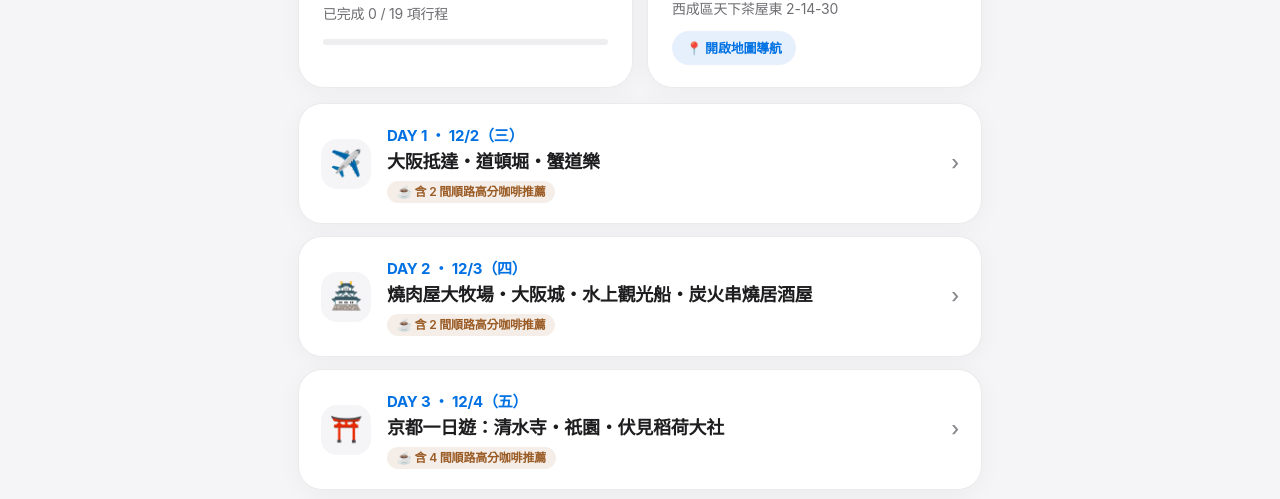
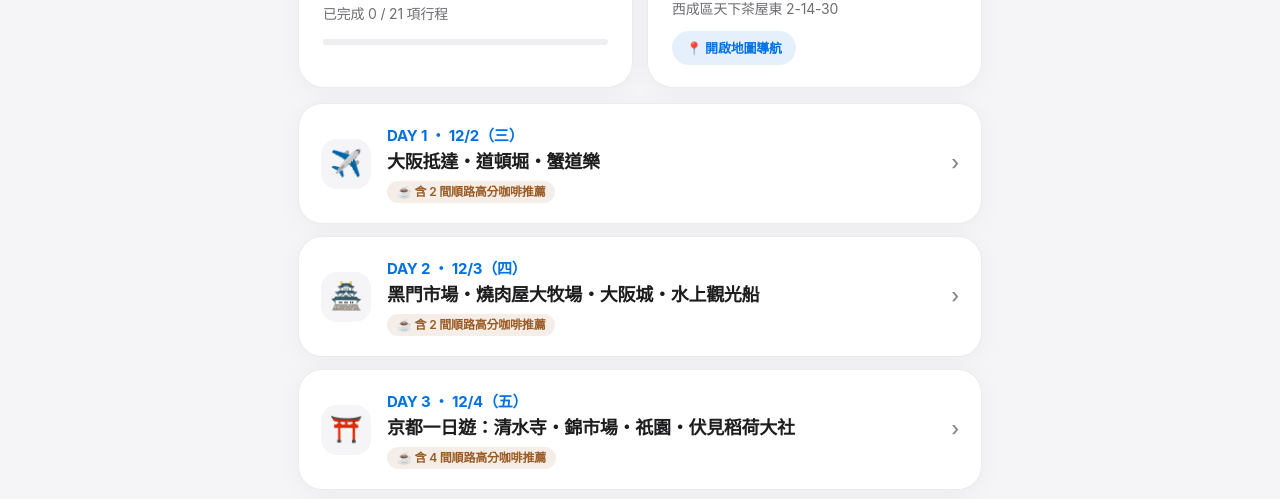
Before and after one commit to cyhong1988/family_travel.github.io, a plain HTML site: page index.html in a window 1280 px wide. Shown: the part 434-933 px from the top of the page. Drawn offline with Linux system fonts and the light colour scheme.

Commit message:
Update index.html

```diff
--- a/index.html
+++ b/index.html
@@ -779,7 +779,7 @@ textarea { min-height: 96px; }
 <dialog id="dlg"><div id="dlgbody"></div></dialog>
 
 <script>
-const KEY = "osaka-trip-apple-v4";
+const KEY = "osaka-trip-apple-v5";
 const INN = {
   label: "民宿：大阪民泊【山也居】",
   q: "大阪民泊【山也居】 2 Chome-14-30 Tengachayahigashi, Nishinari Ward, Osaka"
@@ -816,8 +816,12 @@ const DEF = [
     ]
   },
   {
-    id:"d2",date:"12/3（四）",title:"燒肉屋大牧場・大阪城・水上觀光船・炭火串燒居酒屋",emoji:"🏯",
+    id:"d2",date:"12/3（四）",title:"黑門市場・燒肉屋大牧場・大阪城・水上觀光船",emoji:"🏯",
     items:[
+      {id:"b0",time:"09:30–11:30",icon:"🏮",title:"逛當地市場：黑門市場",notes:"從天下茶屋站搭地鐵堺筋線直達「日本橋站」，步行 2 分鐘即達「大阪廚房」黑門市場\n整條街都有遮雨棚、路面平坦好走，帶媽媽逛傳統乾貨、和菓子與現烤海鮮小點，逛完步行 6 分鐘即可去道頓堀吃午餐",maps:[
+        {label:"黑門市場",q:"黒門市場 大阪"},
+        {label:"地鐵 日本橋站",q:"日本橋駅 大阪"}
+      ]},
       {id:"b1",time:"12:00",icon:"🥩",title:"午餐：燒肉屋 大牧場 道頓堀店",notes:"享用日本國產和牛燒肉大餐（午間時段更划算）\n地址：大阪市中央區道頓堀 1-6-15 コムラード・ドウトンビル 5F",maps:[
         {label:"燒肉屋 大牧場 道頓堀店",q:"燒肉屋 大牧場 道頓堀店 Osaka"}
       ]},
@@ -834,12 +838,12 @@ const DEF = [
       ]}
     ],
     cafes:[
-      {id:"cf3",name:"AUN COFFEE ROASTERS",rating:"4.8 ★",spot:"早上 09:00 營業・南海難波站步行 5 分鐘",desc:"上午出門前往道頓堀吃燒肉前最順路的精品烘焙坊，手沖單品與義式拿鐵水準極高。",q:"AUN COFFEE ROASTERS 大阪"},
+      {id:"cf3",name:"AUN COFFEE ROASTERS",rating:"4.8 ★",spot:"早上 09:00 營業・南海難波站步行 5 分鐘",desc:"上午逛黑門市場或前往道頓堀吃燒肉前最順路的精品烘焙坊，手沖單品與義式拿鐵水準極高。",q:"AUN COFFEE ROASTERS 大阪"},
       {id:"cf4",name:"R・J CAFE",rating:"4.6 ★",spot:"大阪城・天滿橋水岸旁",desc:"參觀大阪城公園或搭乘水上觀光船前後順路可訪，招牌「ECOPRESSO」是可以連同餅乾杯一起吃掉的濃縮咖啡。",q:"R・J CAFE 大阪市北区天満3-2-1"}
     ]
   },
   {
-    id:"d3",date:"12/4（五）",title:"京都一日遊：清水寺・祇園・伏見稻荷大社",emoji:"⛩️",
+    id:"d3",date:"12/4（五）",title:"京都一日遊：清水寺・錦市場・祇園・伏見稻荷大社",emoji:"⛩️",
     items:[
       {id:"c1",time:"08:30–10:15",icon:"🚃",title:"出發前往京都（京阪電車直達路線）",notes:"1. 08:30 從「大阪民泊【山也居】」步行至「天下茶屋站」\n2. 搭乘 Osaka Metro 堺筋線前往「北濱站」（車程約 11 分鐘）\n3. 站內轉乘「京阪電車（特急）」往出町柳方向，直達「祇園四條站」（車程約 48 分鐘，免進京都車站人擠人）",maps:[
         INN,
@@ -852,11 +856,11 @@ const DEF = [
         {label:"三年坂（產寧坂）",q:"産寧坂 京都"},
         {label:"二年坂",q:"二年坂 京都"}
       ]},
-      {id:"c3",time:"13:00–14:30",icon:"🍜",title:"午餐：祇園・河原町商圈京都風味料理",notes:"下山後於祇園或四條河原町一帶享用京都午餐（推薦京料理、湯豆腐、鰻魚飯或抹茶蕎麥麵）",maps:[
-        {label:"四條河原町 午餐搜尋",q:"四条河原町 ランチ 京都"},
-        {label:"祇園 午餐搜尋",q:"祇園 ランチ 京都"}
+      {id:"c3",time:"13:00–14:45",icon:"🧺",title:"午餐＆逛當地市場：錦市場（京都廚房）",notes:"下山後於四條河原町一帶享用京都午餐，接著散步 3 分鐘逛擁有四百年歷史的「錦市場」\n整條有遮雨棚，帶媽媽逛傳統京漬物、現煎玉子燒、豆乳甜甜圈與京都乾貨伴手禮",maps:[
+        {label:"錦市場",q:"錦市場 京都"},
+        {label:"四條河原町 午餐搜尋",q:"四条河原町 ランチ 京都"}
       ]},
-      {id:"c4",time:"14:45–16:00",icon:"🏮",title:"八坂神社・花見小路・鴨川散步",notes:"參拜祇園總本社「八坂神社」\n漫步充滿傳統木造町家風情的「花見小路」與白川南通\n至「鴨川四條大橋」吹風拍照，感受京都悠閒氛圍",maps:[
+      {id:"c4",time:"15:00–16:00",icon:"🏮",title:"八坂神社・花見小路・鴨川散步",notes:"參拜祇園總本社「八坂神社」\n漫步充滿傳統木造町家風情的「花見小路」與白川南通\n至「鴨川四條大橋」吹風拍照，感受京都悠閒氛圍",maps:[
         {label:"八坂神社",q:"八坂神社 京都"},
         {label:"花見小路",q:"花見小路 京都"},
         {label:"鴨川 四條大橋",q:"四条大橋 京都"}
@@ -874,14 +878,18 @@ const DEF = [
     cafes:[
       {id:"cf11",name:"星巴克 京都二寧坂ヤサカ茶屋店",rating:"4.4 ★",spot:"二年坂石板老街中段・全球唯一榻榻米星巴克",desc:"由百年傳統京町家改建，掛著暖簾並設有日式榻榻米座席，逛二年坂時非常適合帶長輩進去體驗古都氛圍。",q:"スターバックス コーヒー 京都二寧坂ヤサカ茶屋店"},
       {id:"cf5",name:"% ARABICA 京都東山店",rating:"4.3 ★",spot:"二年坂・八坂塔正前方（清水寺動線必經）",desc:"京都最具代表性的街拍咖啡地標，招牌京都拿鐵（Kyoto Latte）香醇滑順，適合走訪清水寺途中外帶一杯。",q:"% ARABICA 京都東山店"},
-      {id:"cf6",name:"Weekenders Coffee Tominokoji",rating:"4.7 ★",spot:"四條河原町午餐後步行約 5 分鐘",desc:"隱身在停車場深處的京町家秘境咖啡吧，庭園氛圍極具禪意，淺焙手沖咖啡品質頂尖。",q:"Weekenders Coffee Tominokoji 京都"},
+      {id:"cf6",name:"Weekenders Coffee Tominokoji",rating:"4.7 ★",spot:"錦市場・四條河原町步行約 5 分鐘",desc:"隱身在停車場深處的京町家秘境咖啡吧，逛完錦市場順道散步過去非常近，淺焙手沖品質頂尖。",q:"Weekenders Coffee Tominokoji 京都"},
       {id:"cf7",name:"Vermillion - cafe.",rating:"4.7 ★",spot:"伏見稻荷大社・千本鳥居出口旁",desc:"參拜完伏見稻荷大社走下來就能休息的森林系露台咖啡廳，採用 Weekenders 咖啡豆，環境清幽舒適。",q:"Vermillion - cafe. 京都"}
     ]
   },
   {
-    id:"d4",date:"12/5（六）",title:"本町海鮮丼・心齋橋購物・爐端燒",emoji:"🛍️",
+    id:"d4",date:"12/5（六）",title:"木津市場・本町海鮮丼・心齋橋購物・爐端燒",emoji:"🛍️",
     items:[
-      {id:"e1",time:"11:30",icon:"🐟",title:"午餐：生鮪魚海鮮丼",notes:"從天下茶屋站搭地鐵前往本町站\n海鮮丼まぐろ丸 本店\n品嚐新鮮生鮪魚及海鮮丼",maps:[
+      {id:"e0",time:"08:45–10:45",icon:"🍎",title:"逛當地早市：木津市場（大阪木津卸売市場）",notes:"距離民宿超近！從天下茶屋站搭車僅 1–2 站（約 4 分鐘）至「大國町站」步行 3 分鐘\n大阪在地家庭主婦與餐廳主廚採買的批發早市，環境乾淨明亮，帶媽媽逛日本當季草莓、蜜柑、乾貨與海鮮\n逛完直接從「大國町站」搭地鐵御堂筋線直達「本町站」吃午餐",maps:[
+        {label:"木津市場",q:"大阪木津卸売市場"},
+        {label:"地鐵 大國町站",q:"大国町駅 大阪"}
+      ]},
+      {id:"e1",time:"11:30",icon:"🐟",title:"午餐：生鮪魚海鮮丼",notes:"於本町站下車步行前往「海鮮丼まぐろ丸 本店」\n品嚐新鮮生鮪魚及豪華海鮮丼",maps:[
         {label:"まぐろ丸 本店",q:"海鮮丼まぐろ丸 本店 大阪"}
       ]},
       {id:"e2",time:"13:00–18:30",icon:"🛍️",title:"心齋橋、難波購物",notes:"沿途一路往南逛：\n1. 心齋橋筋商店街\n2. 大丸心齋橋百貨\n3. 心齋橋 PARCO\n4. 道頓堀\n5. 難波商圈",maps:[
@@ -898,7 +906,7 @@ const DEF = [
       ]}
     ],
     cafes:[
-      {id:"cf8",name:"Notequal Coffee",rating:"4.9 ★",spot:"早上 08:00 營業・本町「まぐろ丸」步行 3 分鐘",desc:"本町站周邊評價最高（4.9 星）的精品咖啡館，早上喝完咖啡散步 3 分鐘就能吃 11:30 的生鮪魚海鮮丼。",q:"Notequal Coffee 大阪市中央区久太郎町2-5-18"},
+      {id:"cf8",name:"Notequal Coffee",rating:"4.9 ★",spot:"早上 08:00 營業・本町「まぐろ丸」步行 3 分鐘",desc:"本町站周邊評價最高（4.9 星）的精品咖啡館，逛完木津市場過來喝杯咖啡，散步 3 分鐘就能吃 11:30 的海鮮丼。",q:"Notequal Coffee 大阪市中央区久太郎町2-5-18"},
       {id:"cf9",name:"CAFE TALES",rating:"4.8 ★",spot:"早上 08:00 營業・緊鄰 Notequal Coffee",desc:"座位寬敞舒適、對長輩與家庭客友善，除了精品咖啡外也提供豐富早午餐吐司與甜點。",q:"CAFE TALES 大阪市中央区久太郎町2-5-19"},
       {id:"cf10",name:"SOT COFFEE ROASTER Shinsaibashi",rating:"4.7 ★",spot:"南船場 3 丁目・心齋橋購物動線起點",desc:"北歐簡約風格烘焙名店，主打淺中焙果香單品與巴斯克乳酪蛋糕，下午逛心齋橋 PARCO 前後順路可歇腳。",q:"SOT COFFEE ROASTER Shinsaibashi 大阪"}
     ]
```
